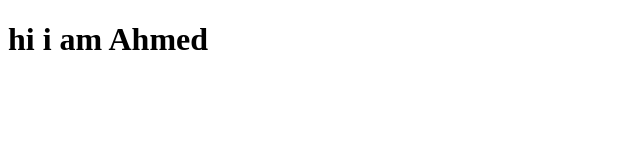
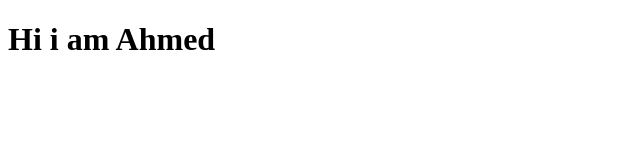
Before and after one commit to Mujtabaa-Ahmed/testing, a plain HTML site: page index.html in a window 1280 px wide. Shown: the whole page, without its empty margins (0-640 px from the left). Drawn offline with Linux system fonts and the light colour scheme.

Commit message:
2nd commit test

```diff
--- a/index.html
+++ b/index.html
@@ -6,6 +6,6 @@
     <title>local repository</title>
 </head>
 <body>
-    <h1>hi i am Ahmed</h1>
+    <h1>Hi i am Ahmed</h1>
 </body>
 </html>
```
